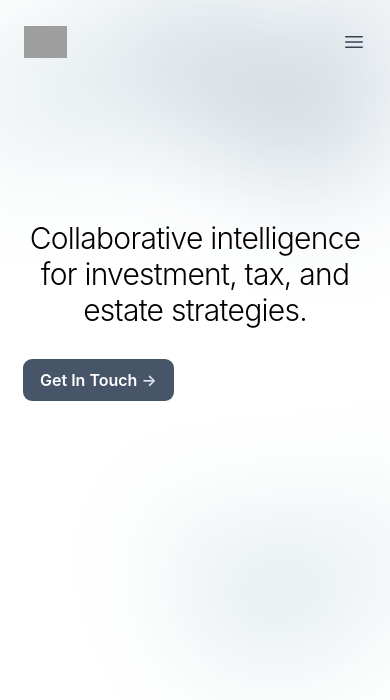
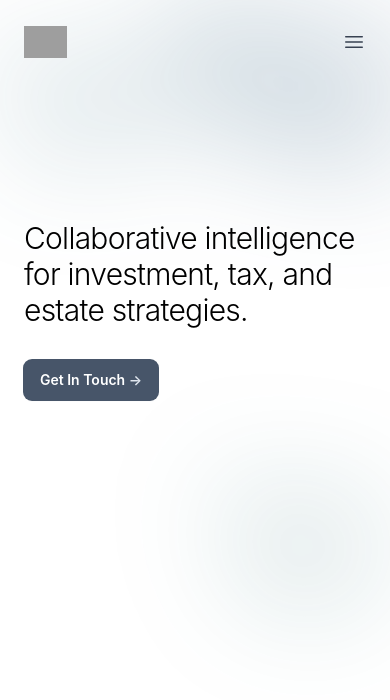
Before and after one commit to sean-vdw/bordeaux, a React (Create React App) app: page / in a window 390 px wide. Shown: the top 700 px of the page. Built offline with nearby package versions, Linux system fonts and the light colour scheme; grey boxes are pictures that could not be loaded.

Commit message:
updated hero

```diff
--- a/src/components/Header.js
+++ b/src/components/Header.js
@@ -207,16 +207,16 @@ export default function Example() {
       </div>
       <main>
         <div className="relative px-6 lg:px-8">
-          <div className="max-w-3xl pt-20 mt-20 pb-32 sm:pt-48 sm:pb-40">
+          <div className="flex justify-end max-w-3xl pt-20 mt-20 pb-20 sm:pt-48 sm:pb-40">
             <div>
               <div>
-                <h1 className="text-3xl font-light tracking-tight sm:text-left sm:text-6xl">
+                <h1 className="text-3xl font-light tracking-tight text-left sm:text-6xl">
                   Collaborative intelligence for investment, tax, and estate strategies.
                 </h1>
                 <div className="mt-8 flex gap-x-4 sm:justify-start">
                   <a
                     href="#"
-                    className="inline-block hover:animate-pulse rounded-lg bg-slate-600 px-4 py-1.5 text-base font-semibold leading-7 text-white shadow-sm ring-1 ring-slate-600 hover:bg-slate-700 hover:ring-slate-700"
+                    className="inline-block hover:animate-pulse rounded-lg bg-slate-600 px-4 py-1.5 sm:text-base text-sm font-semibold leading-7 text-white shadow-sm ring-1 ring-slate-600 hover:bg-slate-700 hover:ring-slate-700"
                   >
                     Get In Touch{' '}
                     <span className="text-slate-200" aria-hidden="true">
--- a/tailwind.config.js
+++ b/tailwind.config.js
@@ -8,7 +8,7 @@ module.exports = {
   theme: {
     extend: {
       animation: {
-        'spin-slow': 'spin 12s infinite',
+        'spin-slow': 'spin 9s infinite',
         'bounce-slow': 'bounce 4s infinite'
       }
     },
```
